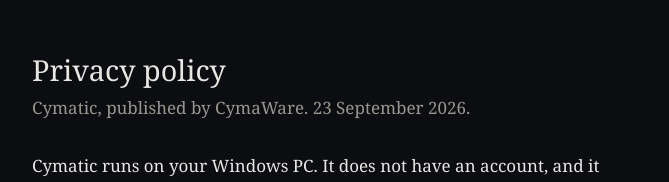
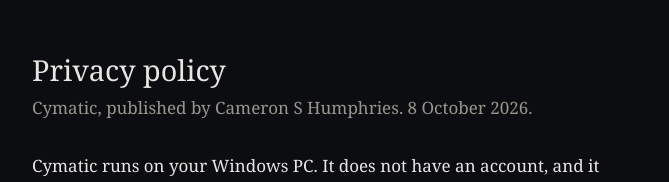
Before and after one commit to cameronhum/cymaware, a plain HTML site: page index.html in a window 1280 px wide. Shown: the top 182 px of the page, without its empty margins (304-973 px from the left). Drawn offline with Linux system fonts and the light colour scheme.

Commit message:
Credit Cameron S Humphries on the privacy policy and set the date to today.

```diff
--- a/index.html
+++ b/index.html
@@ -15,7 +15,7 @@
 <body>
   <main>
     <h1>Privacy policy</h1>
-    <p class="meta">Cymatic, published by CymaWare. 23 September 2026.</p>
+    <p class="meta">Cymatic, published by Cameron S Humphries. 8 October 2026.</p>
 
     <p>Cymatic runs on your Windows PC. It does not have an account, and it does not send what you do to CymaWare or to anyone else.</p>
 
```
